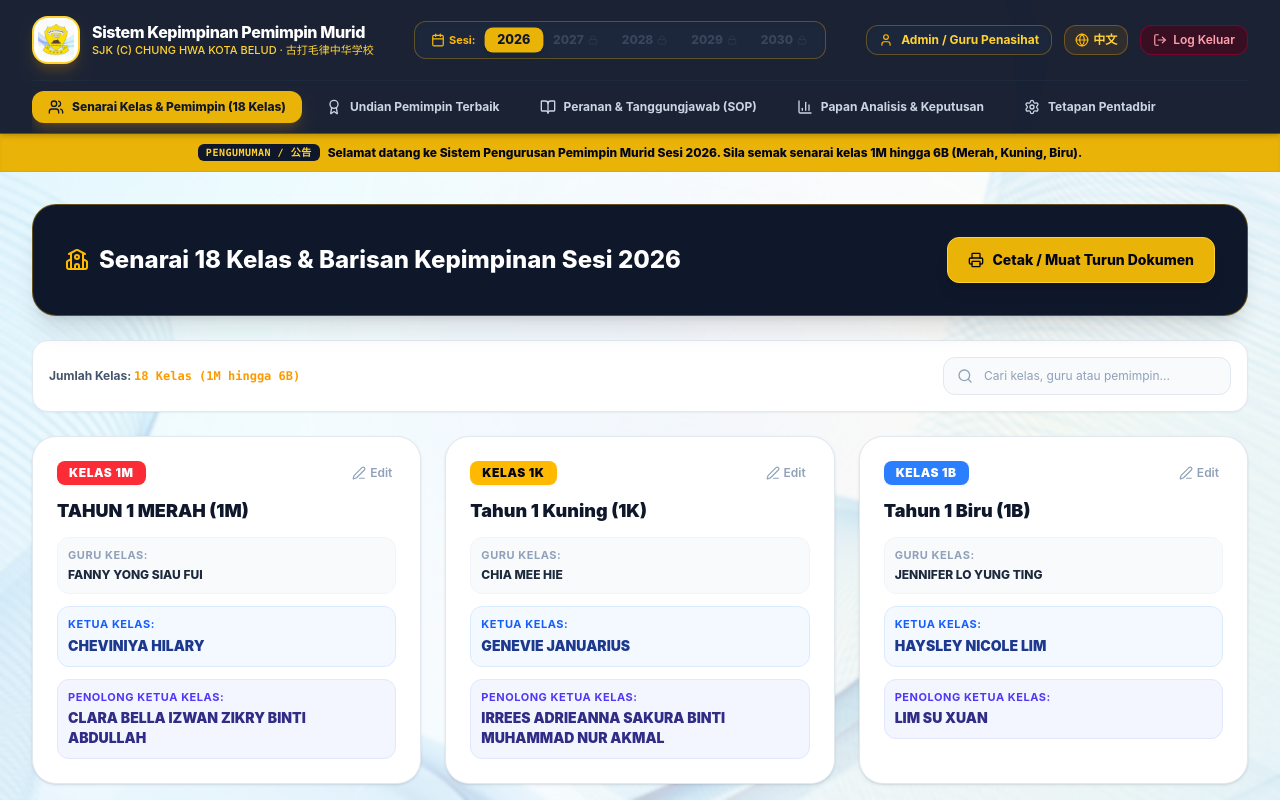
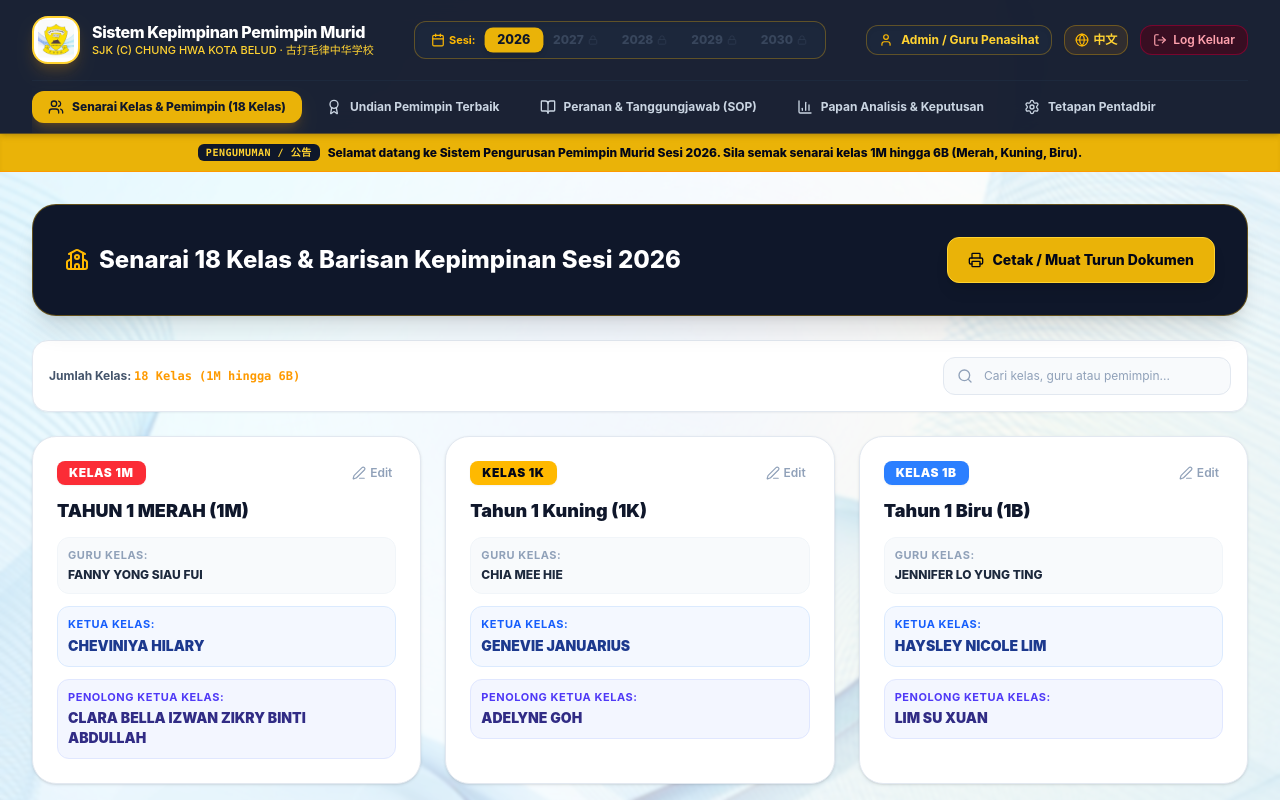
Before and after one commit to Marshatn/pengurusan-ketua-kelas, a React (Vite) app: page / in a window 1280 px wide. Shown: the top 800 px of the page. Built offline with nearby package versions, Linux system fonts and the light colour scheme.

Commit message:
Update initialData.ts

```diff
--- a/src/data/initialData.ts
+++ b/src/data/initialData.ts
@@ -15,7 +15,7 @@ export const INITIAL_CLASSES_2026: ClassLeaderData[] = [
     "grade": 1,
     "teacherName": "CHIA MEE HIE",
     "headPrefect": "GENEVIE JANUARIUS",
-    "assistantPrefect": "IRREES ADRIEANNA SAKURA BINTI MUHAMMAD NUR AKMAL"
+    "assistantPrefect": "ADELYNE GOH"
   },
   {
     "id": "1B",
@@ -23,7 +23,7 @@ export const INITIAL_CLASSES_2026: ClassLeaderData[] = [
     "grade": 1,
     "teacherName": "JENNIFER LO YUNG TING",
     "headPrefect": "HAYSLEY NICOLE LIM",
-    "assistantPrefect": "\tLIM SU XUAN"
+    "assistantPrefect": "LIM SU XUAN"
   },
   {
     "id": "2M",
```
